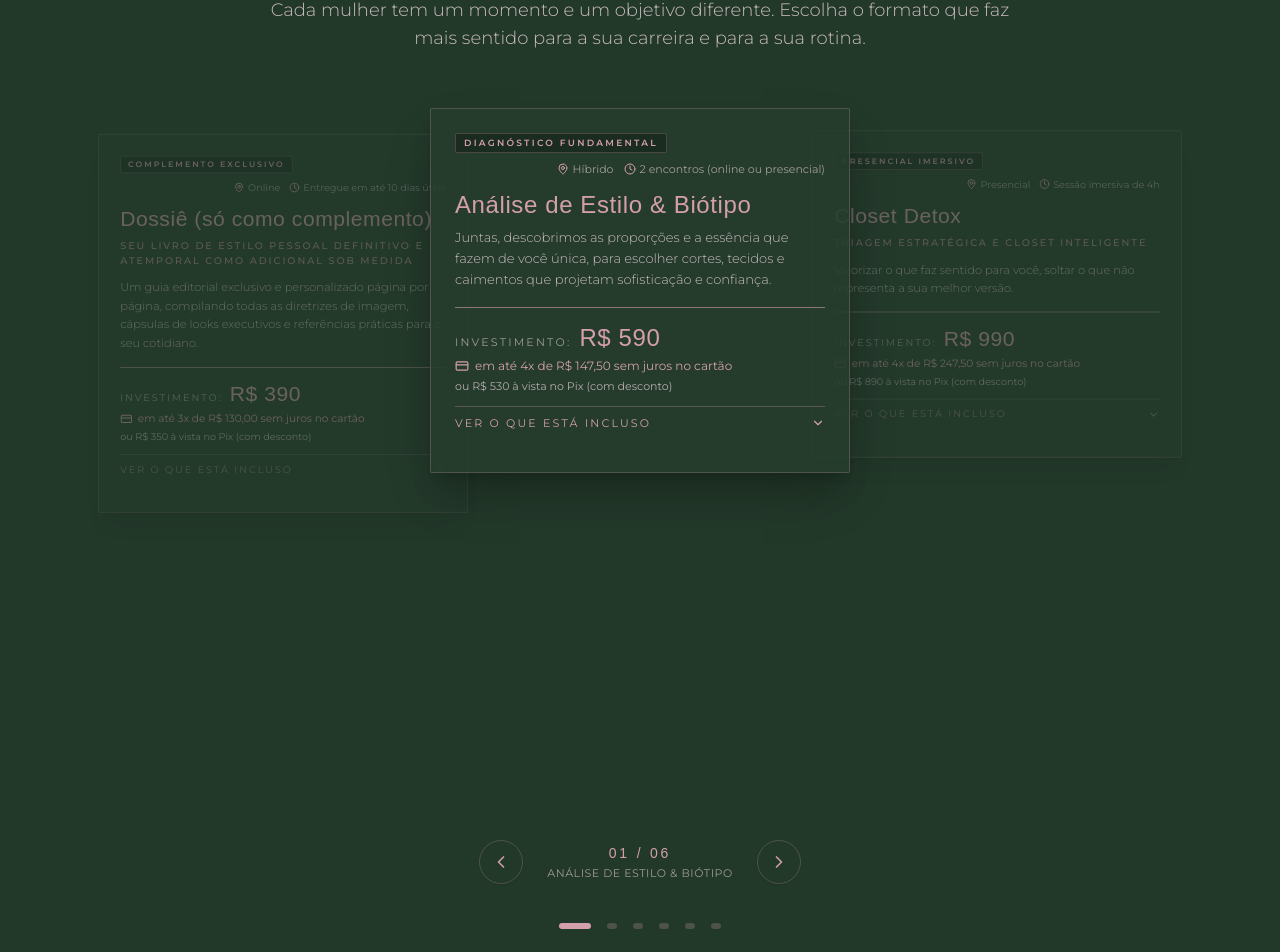
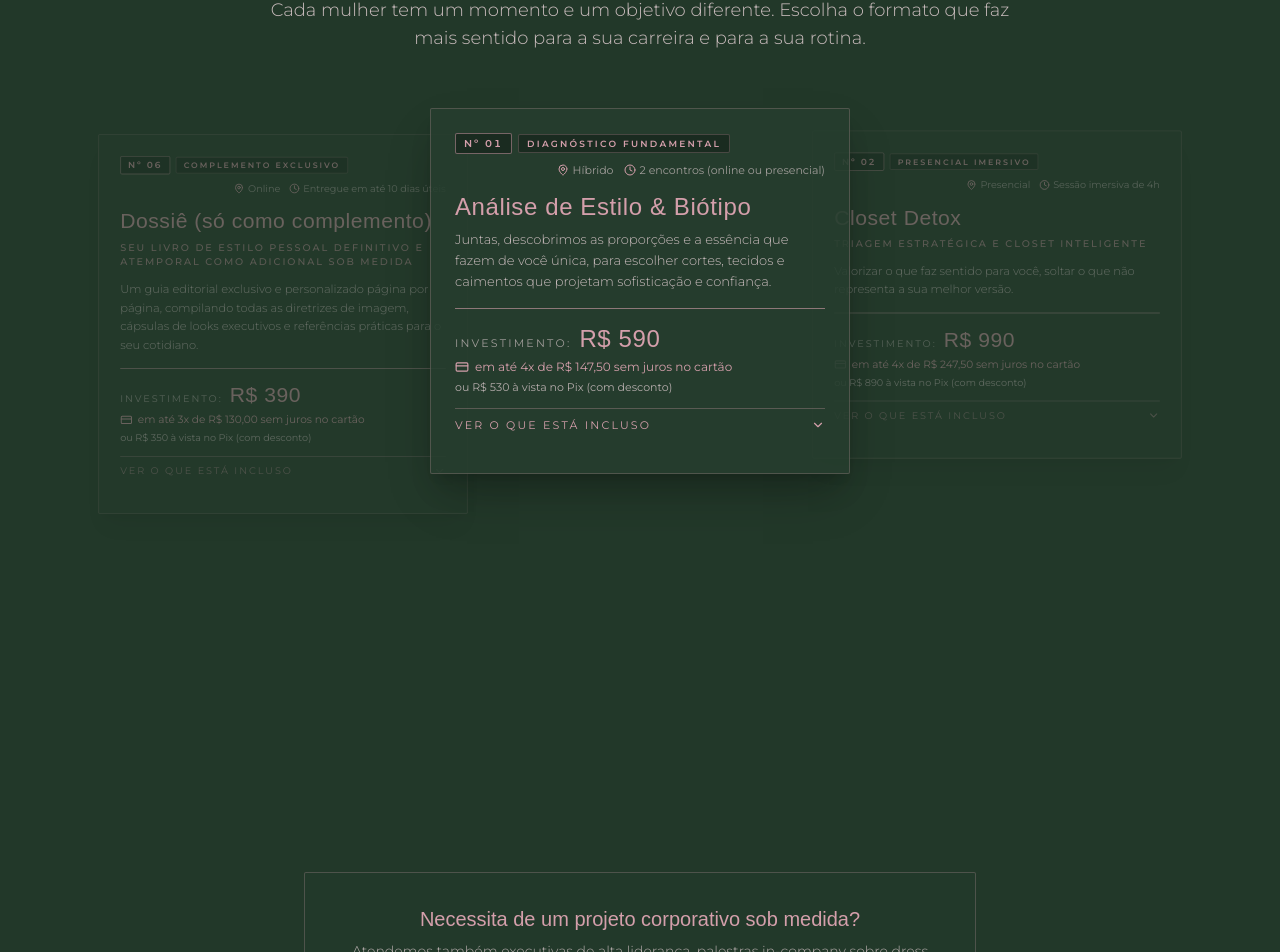
Before and after one commit to Emerson018/marina-veiga, a Next.js app: page / in a window 1280 px wide. Shown: the part 1999-2951 px from the top of the page. Built offline with nearby package versions, Linux system fonts and the light colour scheme; a web font is replaced by a local one.

Commit message:
feat(catalog): add service numbering badges and remove redundant bottom navigation buttons

```diff
--- a/src/components/CatalogGrid.tsx
+++ b/src/components/CatalogGrid.tsx
@@ -1,7 +1,6 @@
 "use client";
 
 import { useState, useRef } from "react";
-import { ChevronLeft, ChevronRight } from "lucide-react";
 import { SERVICES } from "@/data/services";
 import { generateWhatsAppUrl } from "@/utils/whatsapp";
 import ServiceCard from "./ServiceCard";
@@ -73,9 +72,6 @@ export default function CatalogGrid() {
     return diff;
   };
 
-  const navButtonClass =
-    "w-11 h-11 rounded-full border border-rose-border text-rose-antique hover:border-rose-antique hover:bg-forest-card/80 transition-[background-color,border-color,transform] duration-200 motion-reduce:transition-none flex items-center justify-center active:scale-95 focus-visible:outline-rose-antique shadow-sm";
-
   return (
     <section
       id="catalogo"
@@ -145,6 +141,7 @@ export default function CatalogGrid() {
               >
                 <ServiceCard
                   service={service}
+                  serviceNumber={index + 1}
                   isActive={isCenter}
                   isExpanded={isCenter && expandedServiceId === service.id}
                   onToggleExpand={() => {
@@ -163,65 +160,6 @@ export default function CatalogGrid() {
               </div>
             );
           })}
-        </div>
-
-        {/* Minimalist Rosé Navigation Controls & Progress */}
-        <div className="mt-8 flex flex-col items-center gap-4">
-          <div className="flex items-center gap-6">
-            <button
-              onClick={prevSlide}
-              aria-label="Serviço anterior"
-              className={navButtonClass}
-              style={{ touchAction: "manipulation" }}
-            >
-              <ChevronLeft className="w-5 h-5" aria-hidden="true" />
-            </button>
-
-            <div className="flex flex-col items-center gap-0.5">
-              <span className="font-display tabular-nums text-sm tracking-widest text-rose-antique font-medium">
-                {String(activeIndex + 1).padStart(2, "0")} / {String(SERVICES.length).padStart(2, "0")}
-              </span>
-              <span className="text-[11px] uppercase tracking-wider text-rose-light/60 font-sans truncate max-w-[220px] text-center">
-                {SERVICES[activeIndex].title}
-              </span>
-            </div>
-
-            <button
-              onClick={nextSlide}
-              aria-label="Próximo serviço"
-              className={navButtonClass}
-              style={{ touchAction: "manipulation" }}
-            >
-              <ChevronRight className="w-5 h-5" aria-hidden="true" />
-            </button>
-          </div>
-
-          {/* Interactive Pill Dash Indicators with Accessible Touch Targets (min 44px) */}
-          <div
-            className="flex items-center gap-1 pt-1"
-            role="tablist"
-            aria-label="Indicadores dos serviços"
-          >
-            {SERVICES.map((service, idx) => (
-              <button
-                key={service.id}
-                onClick={() => setActiveIndex(idx)}
-                role="tab"
-                aria-selected={idx === activeIndex}
-                aria-label={`Ver serviço ${idx + 1}: ${service.title}`}
-                className="py-3 px-1.5 min-h-[44px] flex items-center justify-center focus-visible:outline-rose-antique"
-                style={{ touchAction: "manipulation" }}
-              >
-                <span
-                  className={`block h-1.5 rounded-full transition-[width,background-color] duration-300 motion-reduce:transition-none ${
-                    idx === activeIndex
-                      ? "w-8 bg-rose-antique"
-                      : "w-2.5 bg-rose-border hover:bg-rose-antique/60"
-                  }`}
-                />
-              </button>
-            ))}
-          </div>
         </div>
 
         {/* Additional Custom Inquiry Note */}
--- a/src/components/ServiceCard.tsx
+++ b/src/components/ServiceCard.tsx
@@ -4,6 +4,7 @@ import { generateWhatsAppUrl } from "@/utils/whatsapp";
 
 export interface ServiceCardProps {
   service: Service;
+  serviceNumber?: number;
   isActive?: boolean;
   isExpanded?: boolean;
   onToggleExpand?: () => void;
@@ -12,6 +13,7 @@ export interface ServiceCardProps {
 
 export default function ServiceCard({
   service,
+  serviceNumber,
   isActive = true,
   isExpanded = false,
   onToggleExpand,
@@ -37,6 +39,15 @@ export default function ServiceCard({
       {/* Top Badges */}
       <div>
         <div className="flex flex-wrap items-center justify-between gap-2 mb-3">
+          <div className="flex items-center gap-1.5">
+            {serviceNumber && (
+              <span
+                className="text-[10px] uppercase tracking-widest font-semibold font-sans px-2 py-0.5 rounded-sm bg-forest-deep border border-rose-antique/50 text-rose-antique tabular-nums"
+                aria-label={`Serviço número ${serviceNumber}`}
+              >
+                Nº {String(serviceNumber).padStart(2, "0")}
+              </span>
+            )}
             {service.badge && (
               <span
                 className={`text-[9px] uppercase tracking-ultra px-2 py-0.5 rounded-sm font-semibold font-sans ${
@@ -48,6 +59,7 @@ export default function ServiceCard({
                 {service.badge}
               </span>
             )}
+          </div>
           <div className="flex items-center gap-2.5 text-[11px] text-rose-light/60 font-sans ml-auto">
             <span className="inline-flex items-center gap-1">
               <MapPin className="w-3 h-3 text-rose-antique" aria-hidden="true" />
```
Also changed, not shown: 1 other file (tests, documents, lock files or other folders). Lines whose indentation alone changed are shown as unchanged.
